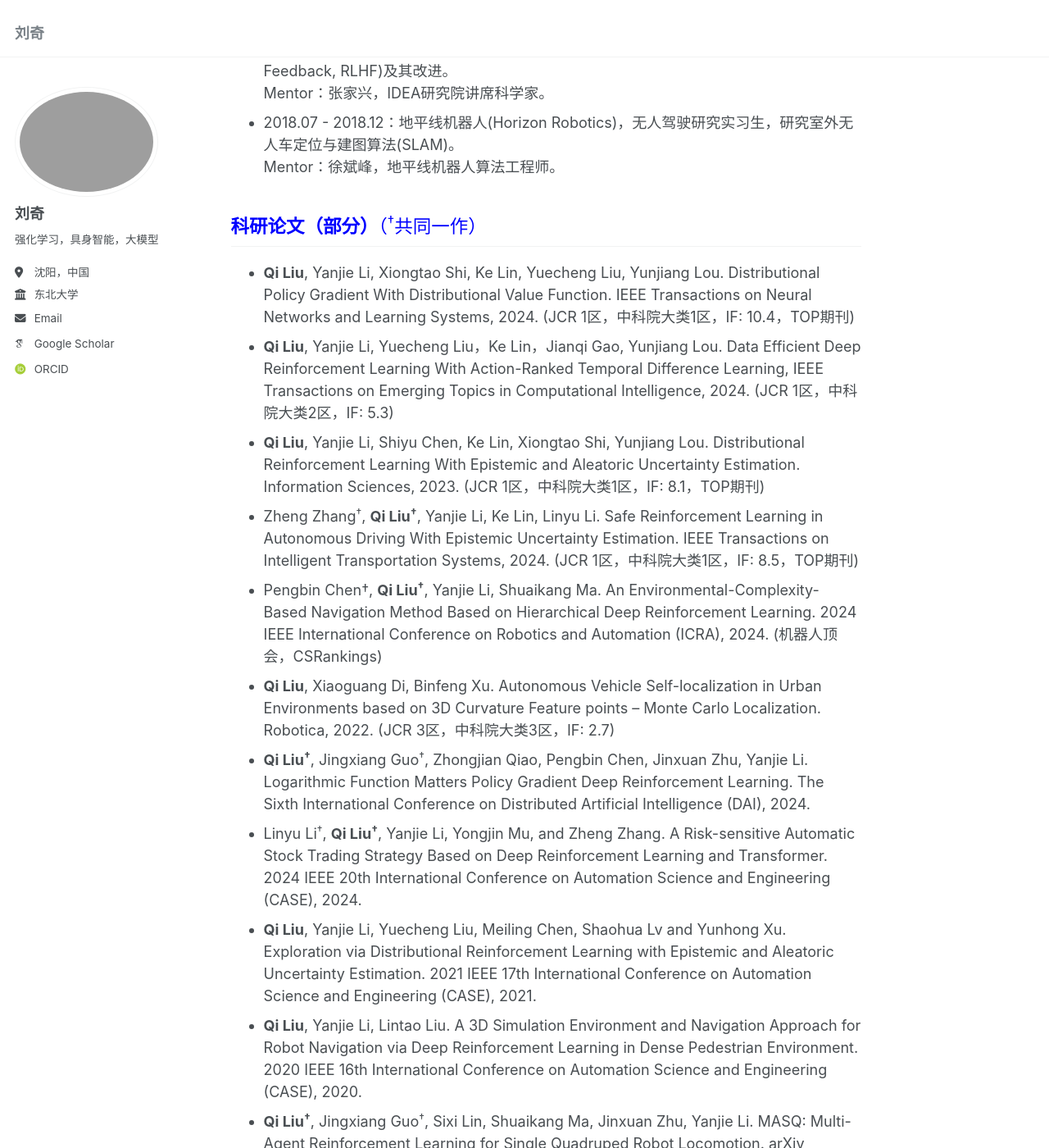
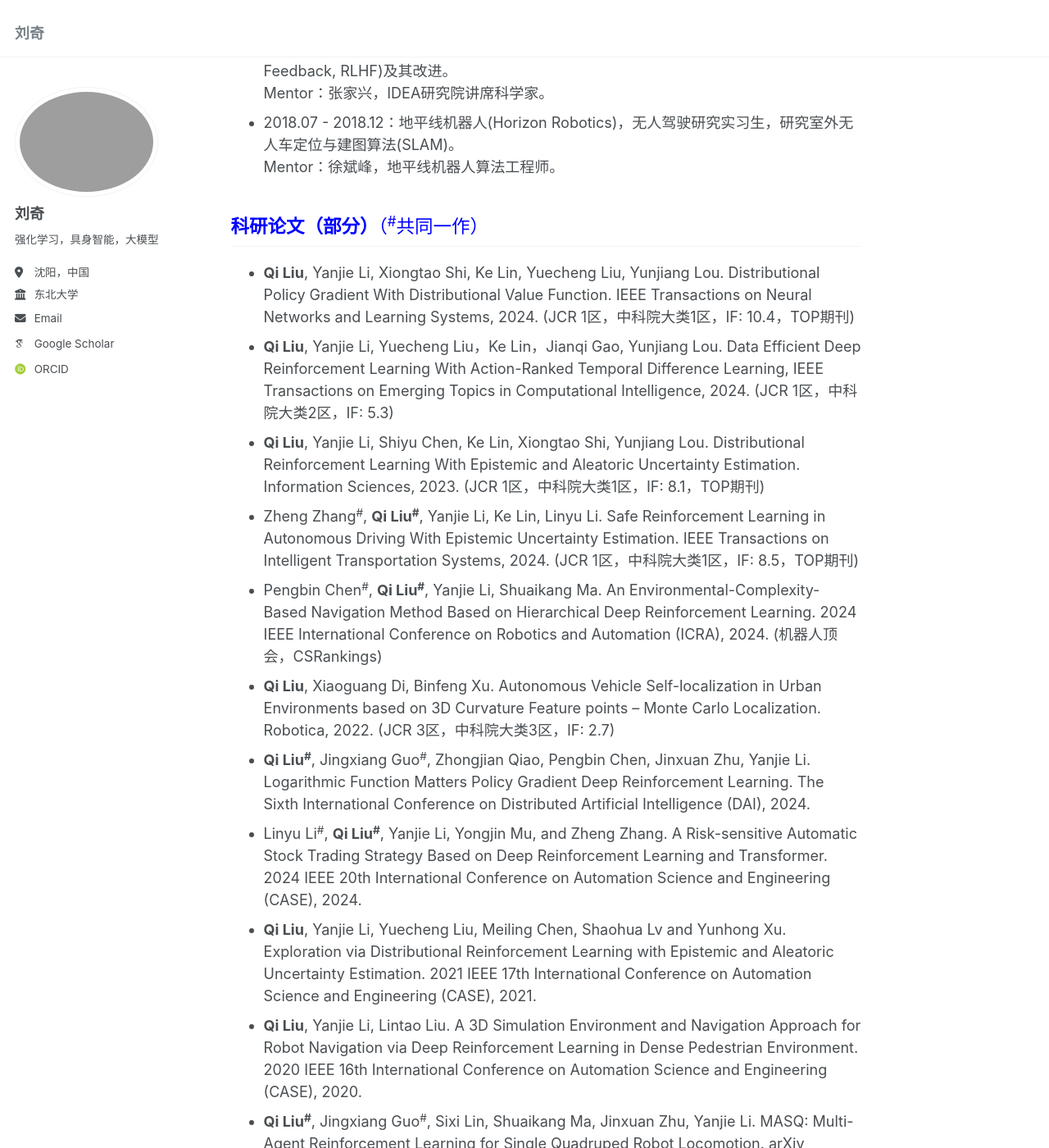
Before and after one commit to liuqi8827/liuqi8827.github.io, a Jekyll site: the page built from _pages/about.md, in a window 1280 px wide and 1400 px high, scrolled down 925 px. Shown: the whole window at 82% size. Built offline with Jekyll 4.4.1, drawn with Linux system fonts in a browser that asks for light colours; some web fonts are replaced.

Commit message:
Update about.md

```diff
--- a/_pages/about.md
+++ b/_pages/about.md
@@ -29,18 +29,18 @@ redirect_from:
 - 2018.07 - 2018.12：地平线机器人(Horizon Robotics)，无人驾驶研究实习生，研究室外无人车定位与建图算法(SLAM)。
   Mentor：徐斌峰，地平线机器人算法工程师。
 
-## <font color="blue">科研论文（部分）<span style="font-weight: normal;">（<sup>†</sup>共同一作）</span> </font>
+## <font color="blue">科研论文（部分）<span style="font-weight: normal;">（<sup>#</sup>共同一作）</span> </font>
 - **Qi Liu**, Yanjie Li, Xiongtao Shi, Ke Lin, Yuecheng Liu, Yunjiang Lou. Distributional Policy Gradient With Distributional Value Function. IEEE Transactions on Neural Networks and Learning Systems, 2024. (JCR 1区，中科院大类1区，IF: 10.4，TOP期刊)
 - **Qi Liu**, Yanjie Li, Yuecheng Liu，Ke Lin，Jianqi Gao, Yunjiang Lou. Data Efficient Deep Reinforcement Learning With Action-Ranked Temporal Difference Learning, IEEE Transactions on Emerging Topics in Computational Intelligence, 2024. (JCR 1区，中科院大类2区，IF: 5.3)
 - **Qi Liu**, Yanjie Li, Shiyu Chen, Ke Lin, Xiongtao Shi, Yunjiang Lou. Distributional Reinforcement Learning With Epistemic and Aleatoric Uncertainty Estimation. Information Sciences, 2023. (JCR 1区，中科院大类1区，IF: 8.1，TOP期刊)
-- Zheng Zhang<sup>†</sup>, **Qi Liu<sup>†</sup>**, Yanjie Li, Ke Lin, Linyu Li. Safe Reinforcement Learning in Autonomous Driving With Epistemic Uncertainty Estimation. IEEE Transactions on Intelligent Transportation Systems, 2024. (JCR 1区，中科院大类1区，IF: 8.5，TOP期刊)
-- Pengbin Chen†, **Qi Liu<sup>†</sup>**, Yanjie Li, Shuaikang Ma. An Environmental-Complexity-Based Navigation Method Based on Hierarchical Deep Reinforcement Learning. 2024 IEEE International Conference on Robotics and Automation (ICRA), 2024. (机器人顶会，CSRankings)
+- Zheng Zhang<sup>#</sup>, **Qi Liu<sup>#</sup>**, Yanjie Li, Ke Lin, Linyu Li. Safe Reinforcement Learning in Autonomous Driving With Epistemic Uncertainty Estimation. IEEE Transactions on Intelligent Transportation Systems, 2024. (JCR 1区，中科院大类1区，IF: 8.5，TOP期刊)
+- Pengbin Chen<sup>#</sup>, **Qi Liu<sup>#</sup>**, Yanjie Li, Shuaikang Ma. An Environmental-Complexity-Based Navigation Method Based on Hierarchical Deep Reinforcement Learning. 2024 IEEE International Conference on Robotics and Automation (ICRA), 2024. (机器人顶会，CSRankings)
 - **Qi Liu**, Xiaoguang Di, Binfeng Xu. Autonomous Vehicle Self-localization in Urban Environments based on 3D Curvature Feature points – Monte Carlo Localization. Robotica, 2022. (JCR 3区，中科院大类3区，IF: 2.7)
-- **Qi Liu<sup>†</sup>**, Jingxiang Guo<sup>†</sup>, Zhongjian Qiao, Pengbin Chen, Jinxuan Zhu, Yanjie Li. Logarithmic Function Matters Policy Gradient Deep Reinforcement Learning. The Sixth International Conference on Distributed Artificial Intelligence (DAI), 2024.
-- Linyu Li<sup>†</sup>, **Qi Liu<sup>†</sup>**, Yanjie Li, Yongjin Mu, and Zheng Zhang. A Risk-sensitive Automatic Stock Trading Strategy Based on Deep Reinforcement Learning and Transformer. 2024 IEEE 20th International Conference on Automation Science and Engineering (CASE), 2024.
+- **Qi Liu<sup>#</sup>**, Jingxiang Guo<sup>#</sup>, Zhongjian Qiao, Pengbin Chen, Jinxuan Zhu, Yanjie Li. Logarithmic Function Matters Policy Gradient Deep Reinforcement Learning. The Sixth International Conference on Distributed Artificial Intelligence (DAI), 2024.
+- Linyu Li<sup>#</sup>, **Qi Liu<sup>#</sup>**, Yanjie Li, Yongjin Mu, and Zheng Zhang. A Risk-sensitive Automatic Stock Trading Strategy Based on Deep Reinforcement Learning and Transformer. 2024 IEEE 20th International Conference on Automation Science and Engineering (CASE), 2024.
 - **Qi Liu**, Yanjie Li, Yuecheng Liu, Meiling Chen, Shaohua Lv and Yunhong Xu. Exploration via Distributional Reinforcement Learning with Epistemic and Aleatoric Uncertainty Estimation. 2021 IEEE 17th International Conference on Automation Science and Engineering (CASE), 2021.
 - **Qi Liu**, Yanjie Li, Lintao Liu. A 3D Simulation Environment and Navigation Approach for Robot Navigation via Deep Reinforcement Learning in Dense Pedestrian Environment. 2020 IEEE 16th International Conference on Automation Science and Engineering (CASE), 2020.
-- **Qi Liu<sup>†</sup>**, Jingxiang Guo<sup>†</sup>, Sixi Lin, Shuaikang Ma, Jinxuan Zhu, Yanjie Li. MASQ: Multi-Agent Reinforcement Learning for Single Quadruped Robot Locomotion. arXiv preprint arXiv:2408.13759
+- **Qi Liu<sup>#</sup>**, Jingxiang Guo<sup>#</sup>, Sixi Lin, Shuaikang Ma, Jinxuan Zhu, Yanjie Li. MASQ: Multi-Agent Reinforcement Learning for Single Quadruped Robot Locomotion. arXiv preprint arXiv:2408.13759
 - **Qi Liu**, Jianqi Gao, et al. Multi-Agent Target Assignment and Path Finding for Intelligent Warehouse: A Cooperative Multi-Agent Deep Reinforcement Learning Perspective. arXiv preprint arXiv:2408.13750
 
 ## <font color="blue">学术兼职</font>
```
